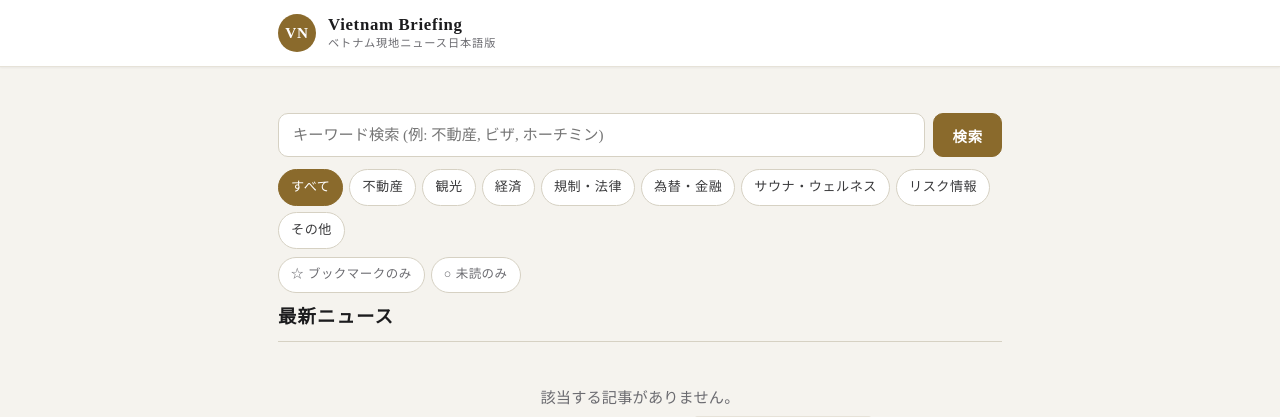
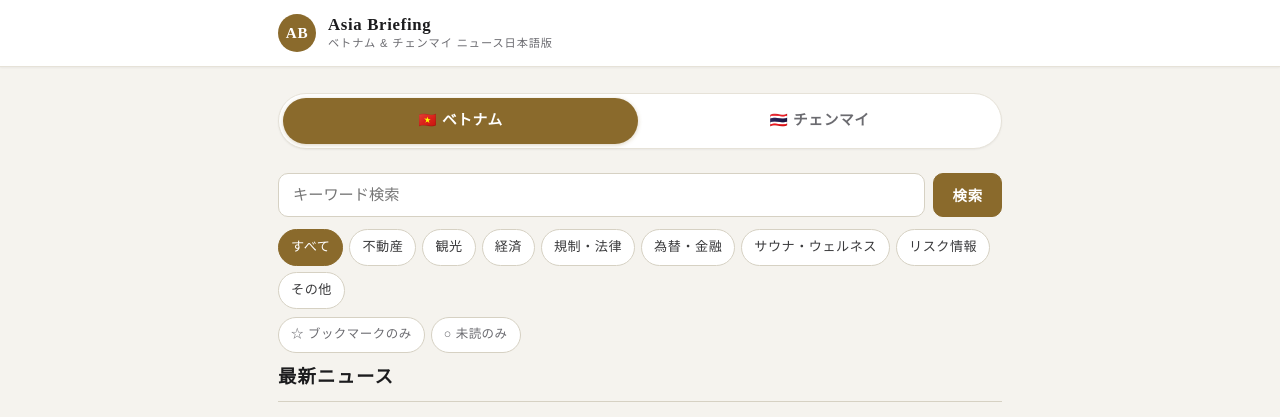
Before and after one commit to ueyuina-hub/vn-news, a Flask app: page /?region=vietnam in a window 1280 px wide. Shown: the top 417 px of the page. Run offline with Flask 3, Linux system fonts and the light colour scheme; some libraries are stand-ins or nearby versions.

Commit message:
Add Chiang Mai region tab with dedicated Claude prompt (real estate / hotel occupancy / new openings / foreign investor)

```diff
--- a/app.py
+++ b/app.py
@@ -13,7 +13,7 @@ from werkzeug.exceptions import HTTPException
 
 load_dotenv()
 
-from config import DB_PATH, FETCH_INTERVAL_MINUTES, VALID_CATEGORIES
+from config import DB_PATH, DEFAULT_REGION, FETCH_INTERVAL_MINUTES, REGIONS, VALID_CATEGORIES
 from db import db
 from fetcher import fetch_all
 from models import Article
@@ -53,6 +53,10 @@ def _light_migrate():
         statements.append("ALTER TABLE article ADD COLUMN exec_comment TEXT NOT NULL DEFAULT ''")
     if "easy_summary" not in cols:
         statements.append("ALTER TABLE article ADD COLUMN easy_summary TEXT NOT NULL DEFAULT ''")
+    if "region" not in cols:
+        statements.append(
+            "ALTER TABLE article ADD COLUMN region VARCHAR(32) NOT NULL DEFAULT 'vietnam'"
+        )
     if "is_bookmarked" not in cols:
         statements.append(
             f"ALTER TABLE article ADD COLUMN is_bookmarked BOOLEAN NOT NULL DEFAULT {bool_default}"
@@ -145,12 +149,16 @@ def create_app() -> Flask:
 
     @app.route("/")
     def index():
+        valid_region_codes = [r["code"] for r in REGIONS]
+        region = (request.args.get("region") or DEFAULT_REGION).strip()
+        if region not in valid_region_codes:
+            region = DEFAULT_REGION
         category = (request.args.get("category") or "").strip()
         q = (request.args.get("q") or "").strip()
         bookmarked = request.args.get("bookmarked") == "1"
         unread = request.args.get("unread") == "1"
 
-        query = Article.query
+        query = Article.query.filter(Article.region == region)
         if category and category in VALID_CATEGORIES:
             query = query.filter(Article.category == category)
         if q:
@@ -178,21 +186,19 @@ def create_app() -> Flask:
             .all()
         )
 
-        # 「今日の重要ニュース3本」: 過去48hで重要度の高い順、無ければ全期間から重要度順
+        # 「今日の重要ニュース3本」: 現在地域・過去48hで重要度の高い順、無ければ全期間から
         cutoff = datetime.utcnow() - timedelta(hours=48)
         top3 = (
-            Article.query.filter(
-                or_(Article.published_at >= cutoff, Article.created_at >= cutoff)
-            )
+            Article.query.filter(Article.region == region)
+            .filter(or_(Article.published_at >= cutoff, Article.created_at >= cutoff))
             .order_by(Article.importance.desc(), Article.published_at.desc().nullslast())
             .limit(3)
             .all()
         )
         if len(top3) < 3:
             top3 = (
-                Article.query.order_by(
-                    Article.importance.desc(), Article.published_at.desc().nullslast()
-                )
+                Article.query.filter(Article.region == region)
+                .order_by(Article.importance.desc(), Article.published_at.desc().nullslast())
                 .limit(3)
                 .all()
             )
@@ -206,6 +212,8 @@ def create_app() -> Flask:
             q=q,
             bookmarked=bookmarked,
             unread=unread,
+            regions=REGIONS,
+            current_region=region,
         )
 
     @app.route("/article/<int:article_id>")
--- a/models.py
+++ b/models.py
@@ -7,6 +7,7 @@ class Article(db.Model):
     __tablename__ = "article"
 
     id = db.Column(db.Integer, primary_key=True)
+    region = db.Column(db.String(32), nullable=False, default="vietnam", index=True)
     source = db.Column(db.String(64), nullable=False, index=True)
     url = db.Column(db.String(1024), nullable=False, unique=True, index=True)
 
--- a/static/style.css
+++ b/static/style.css
@@ -125,6 +125,42 @@ a:hover { text-decoration: underline; }
   max-width: 760px;
   margin: 0 auto;
   padding: 22px 18px 40px;
+}
+
+/* ---------- Region tabs ---------- */
+
+.region-tabs {
+  display: flex;
+  gap: 4px;
+  margin: 4px 0 16px;
+  padding: 4px;
+  background: var(--bg-elev);
+  border: 1px solid var(--line);
+  border-radius: 999px;
+  box-shadow: var(--shadow-sm);
+}
+
+.region-tab {
+  flex: 1;
+  text-align: center;
+  padding: 10px 14px;
+  font-size: 0.92rem;
+  font-weight: 600;
+  color: var(--muted);
+  border-radius: 999px;
+  font-family: "Hiragino Sans", "Noto Sans JP", sans-serif;
+  letter-spacing: 0.04em;
+  transition: background 0.15s, color 0.15s;
+}
+.region-tab:hover {
+  text-decoration: none;
+  color: var(--fg);
+  background: rgba(138, 106, 44, 0.06);
+}
+.region-tab.active {
+  color: #fff;
+  background: var(--accent);
+  box-shadow: 0 1px 4px rgba(138, 106, 44, 0.3);
 }
 
 /* ---------- Section heads ---------- */
--- a/templates/base.html
+++ b/templates/base.html
@@ -3,15 +3,15 @@
 <head>
   <meta charset="utf-8">
   <meta name="viewport" content="width=device-width, initial-scale=1">
-  <title>{% block title %}Vietnam Briefing{% endblock %}</title>
+  <title>{% block title %}Asia Briefing{% endblock %}</title>
   <link rel="stylesheet" href="{{ url_for('static', filename='style.css') }}">
 </head>
 <body>
   <header class="site-header">
     <div class="header-inner">
       <a class="site-title" href="{{ url_for('index') }}">
-        <span class="brand-mark">VN</span>
-        <span class="brand-text">Vietnam Briefing<small>ベトナム現地ニュース日本語版</small></span>
+        <span class="brand-mark">AB</span>
+        <span class="brand-text">Asia Briefing<small>ベトナム & チェンマイ ニュース日本語版</small></span>
       </a>
     </div>
   </header>
--- a/templates/index.html
+++ b/templates/index.html
@@ -1,6 +1,13 @@
 {% extends "base.html" %}
-{% block title %}最新ブリーフィング | Vietnam Briefing{% endblock %}
+{% block title %}最新ブリーフィング | Asia Briefing{% endblock %}
 {% block content %}
+
+  <nav class="region-tabs">
+    {% for r in regions %}
+      <a class="region-tab {% if current_region == r.code %}active{% endif %}"
+         href="{{ url_for('index', region=r.code) }}">{{ r.label }}</a>
+    {% endfor %}
+  </nav>
 
   {% if top3 and not bookmarked and not unread and not q and not current_category %}
     <section class="top3">
@@ -33,10 +40,11 @@
         type="search"
         name="q"
         value="{{ q }}"
-        placeholder="キーワード検索 (例: 不動産, ビザ, ホーチミン)"
+        placeholder="キーワード検索"
         class="search-input"
         autocomplete="off"
       >
+      <input type="hidden" name="region" value="{{ current_region }}">
       {% if current_category %}<input type="hidden" name="category" value="{{ current_category }}">{% endif %}
       {% if bookmarked %}<input type="hidden" name="bookmarked" value="1">{% endif %}
       {% if unread %}<input type="hidden" name="unread" value="1">{% endif %}
@@ -45,16 +53,17 @@
 
     <nav class="cat-nav">
       <a class="cat-chip {% if not current_category %}active{% endif %}"
-         href="{{ url_for('index', q=q or none, bookmarked='1' if bookmarked else none, unread='1' if unread else none) }}">すべて</a>
+         href="{{ url_for('index', region=current_region, q=q or none, bookmarked='1' if bookmarked else none, unread='1' if unread else none) }}">すべて</a>
       {% for c in categories %}
         <a class="cat-chip {% if current_category == c %}active{% endif %}"
-           href="{{ url_for('index', category=c, q=q or none, bookmarked='1' if bookmarked else none, unread='1' if unread else none) }}">{{ c }}</a>
+           href="{{ url_for('index', region=current_region, category=c, q=q or none, bookmarked='1' if bookmarked else none, unread='1' if unread else none) }}">{{ c }}</a>
       {% endfor %}
     </nav>
 
     <nav class="state-nav">
       <a class="state-chip {% if bookmarked %}active{% endif %}"
          href="{{ url_for('index',
+                          region=current_region,
                           category=current_category or none,
                           q=q or none,
                           bookmarked=none if bookmarked else '1',
@@ -63,6 +72,7 @@
       </a>
       <a class="state-chip {% if unread %}active{% endif %}"
          href="{{ url_for('index',
+                          region=current_region,
                           category=current_category or none,
                           q=q or none,
                           bookmarked='1' if bookmarked else none,
```
Also changed, not shown: config.py (+29 -11 lines), fetcher.py (+17 -16 lines), translator.py (+65 -4 lines), README.md (deleted).
